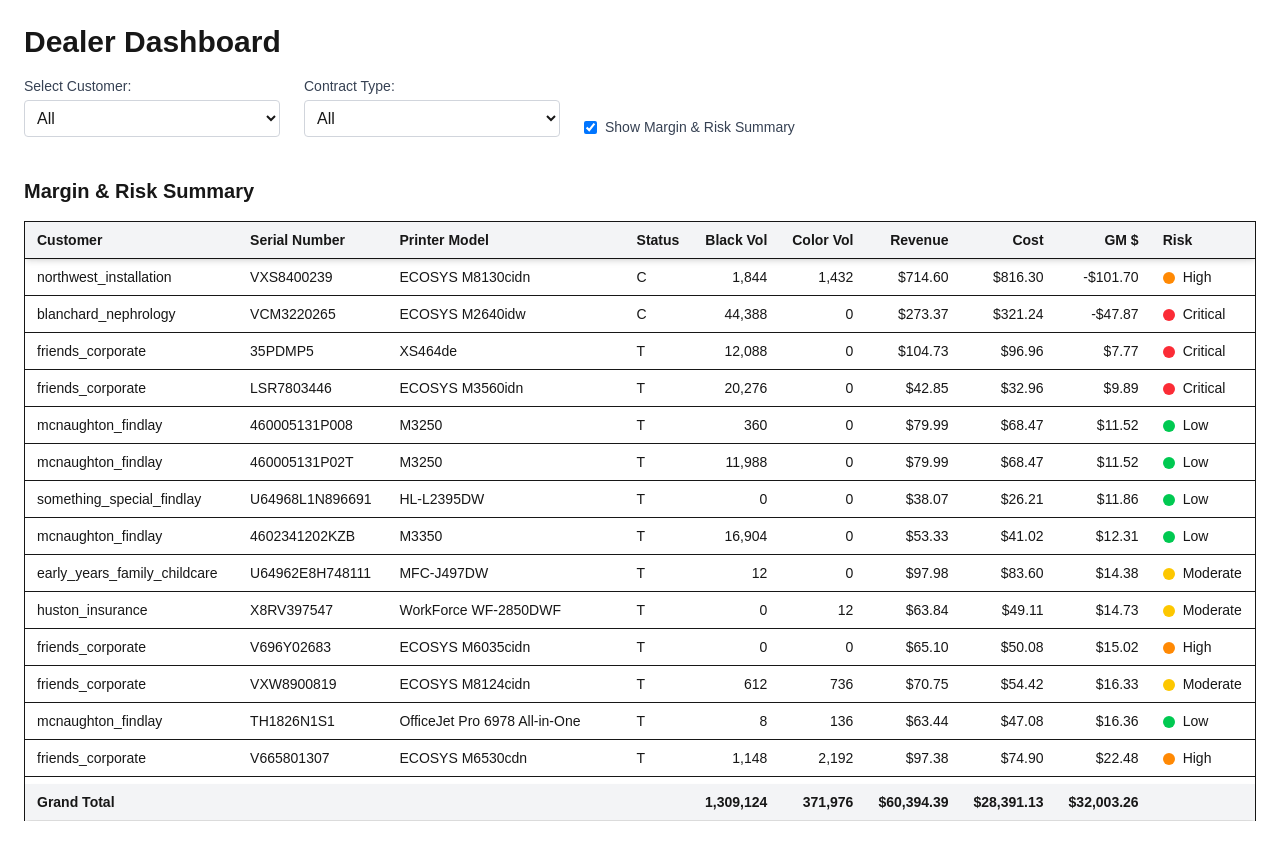
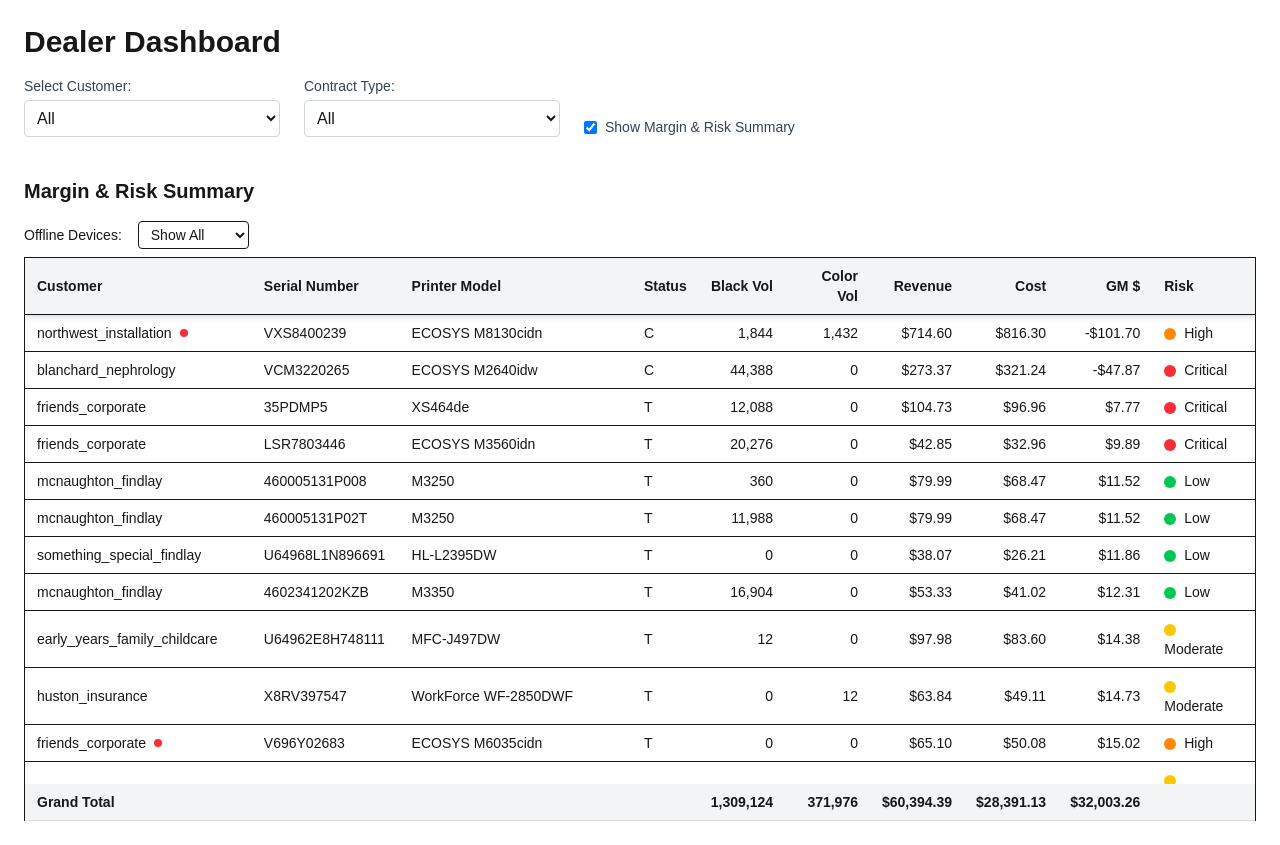
Before and after one commit to ElliottIan397/dealer-dashboard, a Next.js app: page / in a window 1280 px wide. Both pictures are taken after a click on the checkbox "Show Margin & Risk Summary". Built offline with nearby package versions, Linux system fonts and the light colour scheme.

Commit message:
Adding Last_Updated flags to RiskMargin Table and adding selector to filter table according to monitor status Rev 1

```diff
--- a/app/RiskMarginTable.tsx
+++ b/app/RiskMarginTable.tsx
@@ -1,6 +1,7 @@
+
 "use client";
 
-import React from "react";
+import React, { useState } from "react";
 import { safeNumber, safeCurrency } from "./utils";
 import type { McarpRow } from "./types";
 
@@ -18,24 +19,46 @@
   }
 };
 
+function excelDateToJSDate(serial: number): Date {
+  return new Date((serial - 25569) * 86400 * 1000);
+}
+
+function isStale(lastUpdated: number, currentDate: Date, days: number): boolean {
+  const last = excelDateToJSDate(lastUpdated);
+  const diff = (currentDate.getTime() - last.getTime()) / (1000 * 60 * 60 * 24);
+  return diff > days;
+}
+
 export default function RiskMarginTable({ filtered }: Props) {
-  const rows = [...filtered].map(row => {
+  const [offlineFilter, setOfflineFilter] = useState<"all" | "offline" | "online">("all");
+  const latestDate = new Date();
+
+  const enrichedRows = filtered.map(row => {
     const revenue = row.Contract_Status === "T"
       ? row.Twelve_Month_Transactional_SP ?? 0
       : row.Contract_Total_Revenue ?? 0;
 
     const cost = row.Twelve_Month_Fulfillment_Cost ?? 0;
     const gmDollar = revenue - cost;
+    const offline = isStale(row.Last_Updated, latestDate, 5);
 
-    return { ...row, revenue, cost, gmDollar };
-  }).sort((a, b) => {
-    if (a.gmDollar === 0 && b.gmDollar !== 0) return 1;
-    if (b.gmDollar === 0 && a.gmDollar !== 0) return -1;
-    if (a.gmDollar !== b.gmDollar) return a.gmDollar - b.gmDollar;
-    return riskRank(b.Final_Risk_Level) - riskRank(a.Final_Risk_Level);
+    return { ...row, revenue, cost, gmDollar, offline };
   });
 
-  const totals = rows.reduce(
+  const filteredRows = enrichedRows
+    .filter(row => {
+      if (offlineFilter === "offline") return row.offline;
+      if (offlineFilter === "online") return !row.offline;
+      return true;
+    })
+    .sort((a, b) => {
+      if (a.gmDollar === 0 && b.gmDollar !== 0) return 1;
+      if (b.gmDollar === 0 && a.gmDollar !== 0) return -1;
+      if (a.gmDollar !== b.gmDollar) return a.gmDollar - b.gmDollar;
+      return riskRank(b.Final_Risk_Level) - riskRank(a.Final_Risk_Level);
+    });
+
+  const totals = filteredRows.reduce(
     (sum, row) => ({
       black: sum.black + row.Black_Annual_Volume,
       color: sum.color + row.Color_Annual_Volume,
@@ -48,6 +71,20 @@
 
   return (
     <div className="overflow-x-auto w-full max-h-[600px] overflow-y-auto relative">
+      <div className="flex items-center gap-4 mb-2">
+        <label htmlFor="offlineFilter" className="text-sm font-medium">Offline Devices:</label>
+        <select
+          id="offlineFilter"
+          className="border rounded px-2 py-1 text-sm"
+          value={offlineFilter}
+          onChange={(e) => setOfflineFilter(e.target.value as any)}
+        >
+          <option value="all">Show All</option>
+          <option value="offline">Offline Only</option>
+          <option value="online">Hide Offline</option>
+        </select>
+      </div>
+
       <table className="min-w-full border text-sm">
         <thead className="sticky top-0 bg-white z-20 shadow-md border-b border-gray-300">
           <tr className="bg-gray-100 text-left">
@@ -64,9 +101,19 @@
           </tr>
         </thead>
         <tbody>
-          {rows.map((row, i) => (
+          {filteredRows.map((row, i) => (
             <tr key={i} className="border-t">
-              <td className="px-3 py-2">{row.Monitor}</td>
+              <td className="px-3 py-2">
+                <div className="flex items-center gap-2">
+                  {row.Monitor}
+                  {row.offline && (
+                    <span
+                      className="w-2 h-2 bg-red-500 rounded-full"
+                      title={`Last updated: ${excelDateToJSDate(row.Last_Updated).toLocaleDateString()}`}
+                    ></span>
+                  )}
+                </div>
+              </td>
               <td className="px-3 py-2">{row.Serial_Number}</td>
               <td className="px-3 py-2">{row.Printer_Model}</td>
               <td className="px-3 py-2">{row.Contract_Status}</td>
@@ -77,12 +124,15 @@
               <td className="px-3 py-2 text-right">{safeCurrency(row.gmDollar)}</td>
               <td className="px-3 py-2">
                 <span
-                  className={`inline-block w-3 h-3 rounded-full mr-2 align-middle ${
-                    row.Final_Risk_Level === "Critical" ? "bg-red-500" :
-                    row.Final_Risk_Level === "High" ? "bg-orange-400" :
-                    row.Final_Risk_Level === "Moderate" ? "bg-yellow-400" :
-                    row.Final_Risk_Level === "Low" ? "bg-green-500" :
-                    "bg-gray-400"
+                  className={`inline-block w-3 h-3 rounded-full mr-2 align-middle ${row.Final_Risk_Level === "Critical"
+                    ? "bg-red-500"
+                    : row.Final_Risk_Level === "High"
+                    ? "bg-orange-400"
+                    : row.Final_Risk_Level === "Moderate"
+                    ? "bg-yellow-400"
+                    : row.Final_Risk_Level === "Low"
+                    ? "bg-green-500"
+                    : "bg-gray-400"
                   }`}
                   title={row.Final_Risk_Level}
                 ></span>
```
